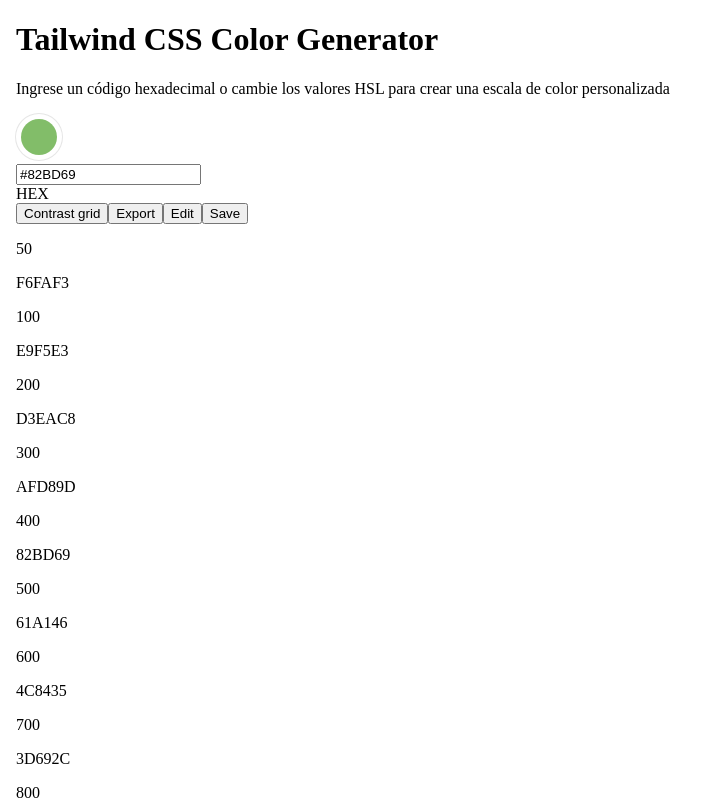
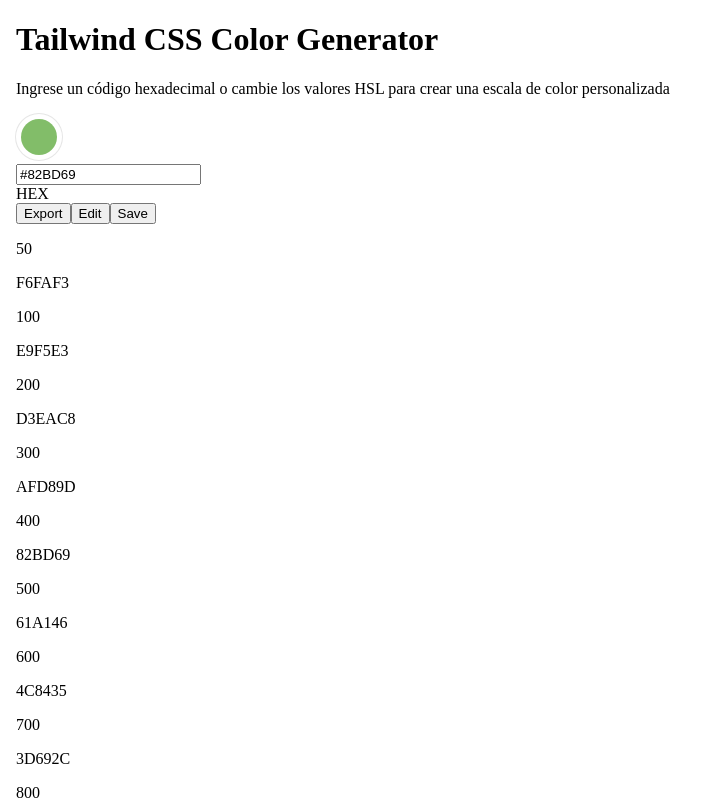
Before and after one commit to Leo-Spj/Generador-de-Paletas-de-Color-para-TailwindCss, a React (Vite) app in the folder src/renderer/: page / in a window 1280 px wide. Shown: the top 800 px of the page, without its empty margins (0-718 px from the left). Built offline with nearby package versions, Linux system fonts and the light colour scheme.

Commit message:
Eliminar botón "Contrast grid" en Home.jsx

```diff
--- a/src/renderer/src/components/Home.jsx
+++ b/src/renderer/src/components/Home.jsx
@@ -19,7 +19,6 @@
 
             <div className="flex justify-center">
               <div className="flex justify-end space-x-2 mb-6">
-                <button className="text-sm text-gray-500">Contrast grid</button>
                 <button className="text-sm text-gray-500">Export</button>
                 <button className="text-sm text-gray-500">Edit</button>
                 <button className="text-sm text-gray-500">Save</button>
```
